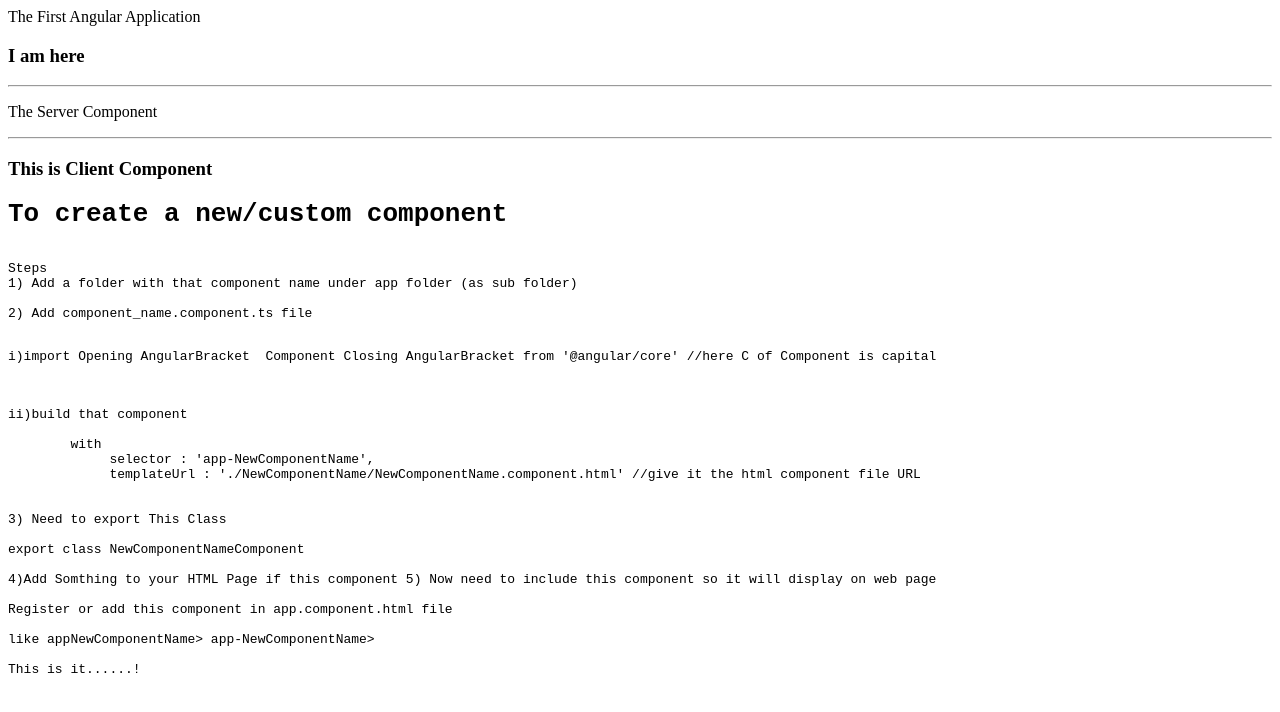
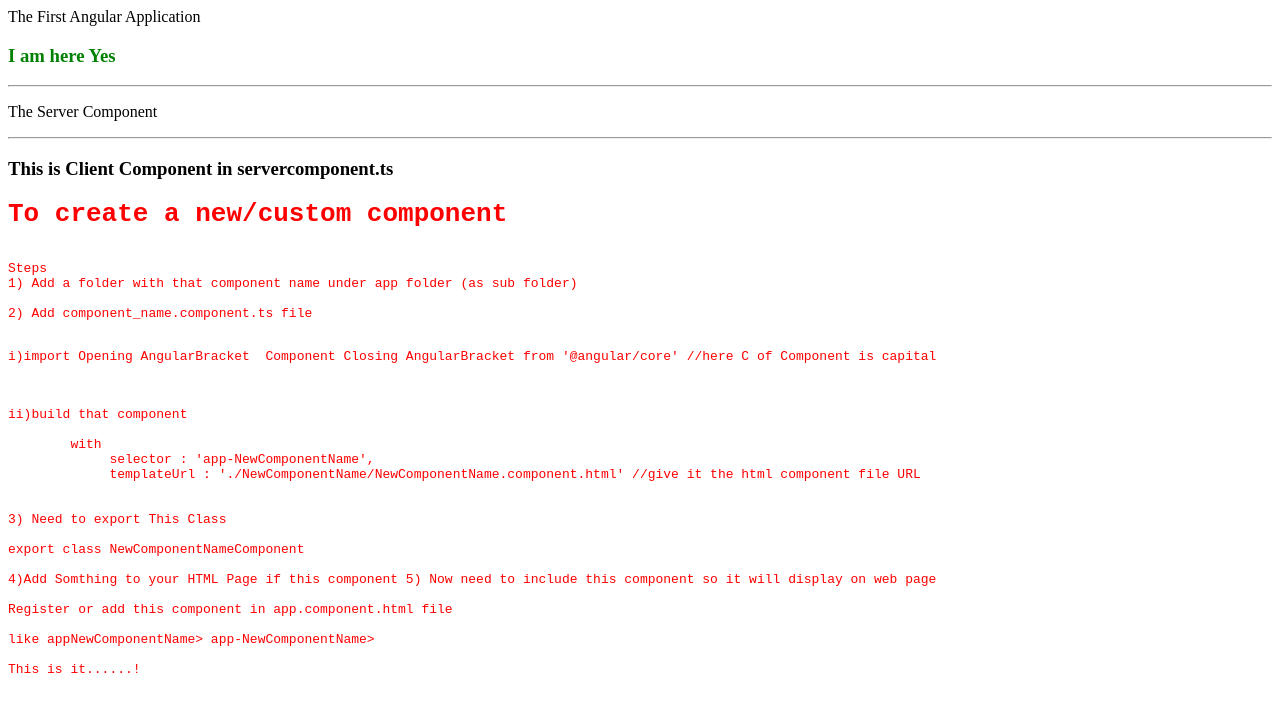
Before and after one commit to luckysingh29/Mohan_FirstAngular_learning_Project, an Angular app: page / in a window 1280 px wide. Shown: the top 712 px of the page. Built offline with nearby package versions, Linux system fonts and the light colour scheme.

Commit message:
6 files modified, 1 added

```diff
--- a/src/app/app.component.css
+++ b/src/app/app.component.css
@@ -1,3 +1,9 @@
 p {
   font-family: Lato;
 }
+h3 {
+  color: green;
+}
+/* .mainDiv {
+  background-color: darkgray;
+} */
--- a/src/app/app.component.html
+++ b/src/app/app.component.html
@@ -1,6 +1,13 @@
-<h3>I am here</h3>
-<hr>
-<app-server></app-server>
-
-<hr>
-<app-client></app-client>
+<div class="container">
+  <div class="row">
+    <div class="col-xs-12">
+      <h3>I am here Yes</h3>
+      <hr>
+      <app-server></app-server>
+      <hr>
+      <app-client></app-client>
+      <!--<div app-client></div> this is by using attribute selector in .ts file -->
+      <!-- <div class="app-client"></div> This is using Class selector at .ts file of component -->
+    </div>
+  </div>
+</div>
--- /dev/null
+++ b/src/app/client/client.component.css
@@ -0,0 +1,3 @@
+pre {
+  color: red;
+}
--- a/src/app/client/client.component.html
+++ b/src/app/client/client.component.html
@@ -1,4 +1,4 @@
-<h3>This is Client Component</h3>
+<h3>This is Client Component in servercomponent.ts</h3>
 <pre>
 <h1>To create a new/custom component</h1>
 Steps
--- a/src/app/server/server.component.ts
+++ b/src/app/server/server.component.ts
@@ -3,4 +3,8 @@
   selector: 'app-server',
   templateUrl: './server.component.html'
 })
+// @Component({
+//   selector: 'app-server',
+//   template: '<app-client></app-client>'
+// })
 export class ServerComponent {}
```
Also changed, not shown: package.json (+13 -11 lines), src/app/client/client.component.ts (+5 -2 lines).
